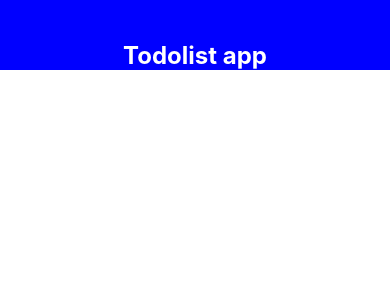
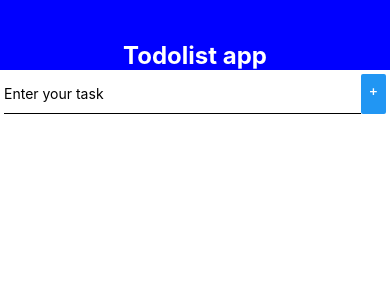
Before and after one commit to Inna3112/todolist-rn-ts, a React Native app: screen / in a window 390 px wide. Shown: the top 300 px of the page. Built offline with nearby package versions, Linux system fonts and the light colour scheme.

Commit message:
InputBlock.tsx added

```diff
--- a/App.tsx
+++ b/App.tsx
@@ -10,9 +10,16 @@
 
 import React from 'react';
 import {Navbar} from './src/Navbar';
+import {ScrollView} from 'react-native';
+import {InputBlock} from './src/InputBlock';
 
 const App = () => {
-  return <Navbar />;
+  return (
+    <ScrollView>
+      <Navbar />
+      <InputBlock />
+    </ScrollView>
+  );
 };
 
 export default App;
--- /dev/null
+++ b/src/InputBlock.tsx
@@ -0,0 +1,26 @@
+import React from 'react';
+import {Button, StyleSheet, TextInput, View} from 'react-native';
+
+export const InputBlock = () => {
+  return (
+    <View style={styles.container}>
+      <TextInput style={styles.input} placeholder="Enter your task" />
+      <Button title={'+'} />
+    </View>
+  );
+};
+
+const styles = StyleSheet.create({
+  container: {
+    margin: 4,
+    flexDirection: 'row',
+    justifyContent: 'space-around',
+    alignItems: 'stretch',
+  },
+  input: {
+    height: 40,
+    width: 360,
+    borderBottomColor: 'black',
+    borderBottomWidth: 1,
+  },
+});
--- a/src/Navbar.tsx
+++ b/src/Navbar.tsx
@@ -3,14 +3,14 @@ import {StyleSheet, Text, View} from 'react-native';
 
 export const Navbar = () => {
   return (
-    <View style={styles.containter}>
+    <View style={styles.container}>
       <Text style={styles.text}>Todolist app</Text>
     </View>
   );
 };
 
 const styles = StyleSheet.create({
-  containter: {
+  container: {
     height: 70,
     backgroundColor: 'blue',
     alignItems: 'center',
```
